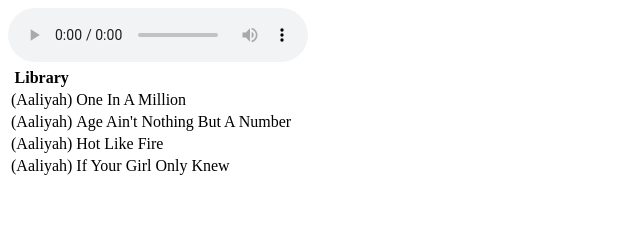
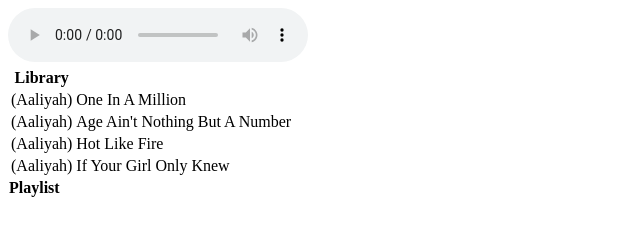
Before and after one commit to strixcuriosus/mytunes, a website: page client/index.html in a window 1280 px wide. Shown: the full height of the page, 0-640 px from the left. Drawn offline with Linux system fonts and the light colour scheme.

Commit message:
Started implementing playlist queue view.

```diff
--- a/client/views/AppView.js
+++ b/client/views/AppView.js
@@ -4,18 +4,27 @@
   initialize: function(params){
     this.playerView = new PlayerView({model: this.model.get('currentSong')});
     this.libraryView = new LibraryView({collection: this.model.get('library')});
+    this.songQueueView = new SongQueueView({collection: this.model.get('songQueue')});
 
     // change:currentSong - this is Backbone's way of allowing you to filter events to
     // ONLY receive change events for the specific property, 'currentSong'
-    this.model.on('change:currentSong', function(model){
-      this.playerView.setSong(model.get('currentSong'));
+    this.model.on({
+
+      'change:currentSong': function(model){
+        this.playerView.setSong(model.get('currentSong'));
+      },
+
+      'change:songQueue': function(model){
+        this.songQueueView.render();
+      }
     }, this);
   },
 
   render: function(){
     return this.$el.html([
       this.playerView.$el,
-      this.libraryView.$el
+      this.libraryView.$el,
+      this.songQueueView.$el
     ]);
   }
 
--- a/client/views/LibraryEntryView.js
+++ b/client/views/LibraryEntryView.js
@@ -8,6 +8,7 @@
   events: {
     'click': function() {
       this.model.play();
+      this.model.enqueue();
     }
   },
 
--- a/client/views/SongQueueView.js
+++ b/client/views/SongQueueView.js
@@ -3,14 +3,18 @@
 
   initialize: function() {
     this.render();
+    this.collection.on('change', function(){
+      console.log('queue collection changed');
+      this.render();
+    },this );
   },
 
   render: function() {
     this.$el.children().detach();
 
-    this.$el.html('<th>Playlist</th>').append(
-      this.collection.map(function(song){
-        return new SongQueueEntryView({model: song}).render();
+    return this.$el.html('<th>Playlist</th>').append(
+           this.collection.map(function(song){
+            return new SongQueueEntryView({model: song}).render();
       })
     );
 
```
Also changed, not shown: client/index.html (+1 -0 lines).
